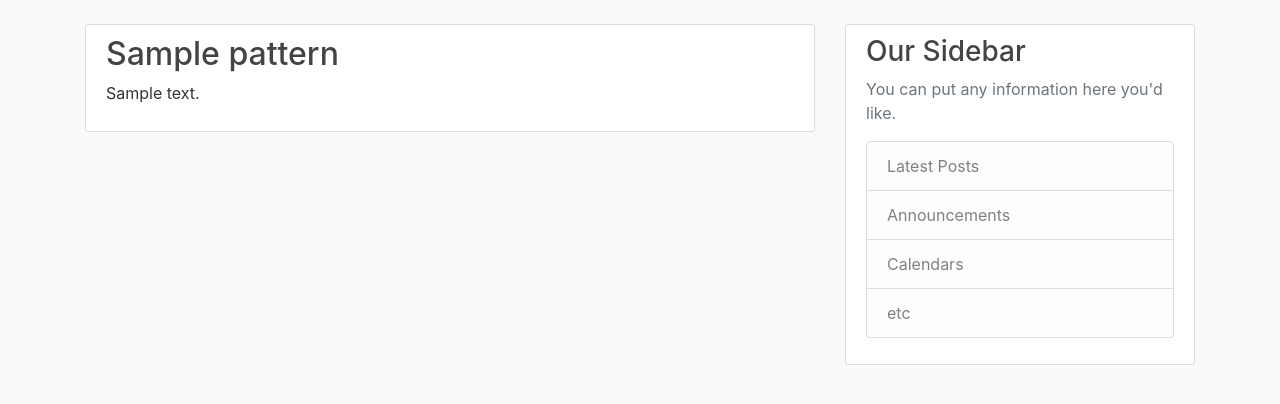
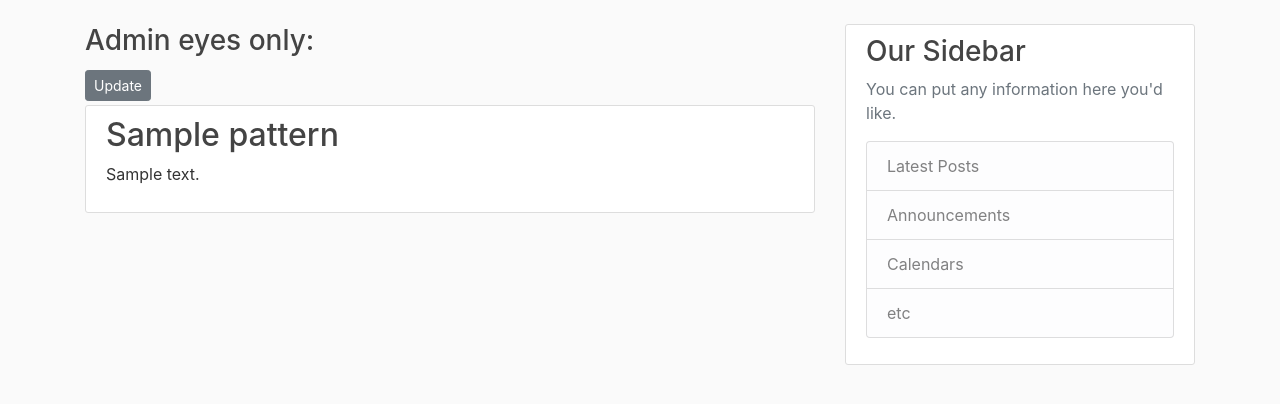
Before and after one commit to KartBlanche/UpliftYourself, a Flask app: page /patterns/1 in a window 1280 px wide. Shown: the part 56-460 px from the top of the page. Run offline with Flask 2, Linux system fonts and the light colour scheme; tables that the repository leaves empty hold one stand-in row (values such as "Sample post"); some libraries are stand-ins or nearby versions.

Commit message:
Adding Admin page

```diff
--- a/flaskblog/__init__.py
+++ b/flaskblog/__init__.py
@@ -2,6 +2,7 @@ from flask import Flask
 from flask_sqlalchemy import SQLAlchemy
 from flask_bcrypt import Bcrypt
 from flask_login import LoginManager
+from flask_admin import Admin
 from flask_mail import Mail
 from flaskblog.config import Config
 
@@ -11,6 +12,7 @@ login_manager = LoginManager()
 login_manager.login_view = 'users.login'  # additional things the user can see when logged in
 login_manager.login_message_category = 'info'
 mail = Mail()
+admin = Admin()
 
 
 def create_app(config_class=Config):
@@ -21,6 +23,7 @@ def create_app(config_class=Config):
     bcrypt.init_app(app)
     login_manager.init_app(app)
     mail.init_app(app)
+    admin.init_app(app)
 
     from flaskblog.users.routes import users
     from flaskblog.posts.routes import posts
--- a/flaskblog/patterns/routes.py
+++ b/flaskblog/patterns/routes.py
@@ -37,7 +37,7 @@ def pattern(pattern_id):  # make an individual page for each pattern, distinguis
 @login_required
 def update_pattern(pattern_id):  # let admins update patterns
     pattern = Pattern.query.get_or_404(pattern_id)
-    if current_user != 4:  # only the pattern owner can update it
+    if current_user.admin != 2:  # only admins can update
         abort(403)
     form = PatternForm()
     if form.validate_on_submit():  # update the pattern in the database
--- a/flaskblog/templates/pattern.html
+++ b/flaskblog/templates/pattern.html
@@ -1,9 +1,13 @@
 {% extends "layout.html" %}
 {% block content %}
-        <article class="media content-section">
-          <div class="media-body">
+    <div>
+        <h3>Admin eyes only:</h3>
+        <a class="btn btn-secondary btn-sm mt-1 mb-1" href="{{ url_for('patterns.update_pattern', pattern_id=pattern.id) }}">Update</a>
+    </div>
+    <article class="media content-section">
+        <div class="media-body">
             <h2><a class="article-title" href="{{ url_for('patterns.pattern', pattern_id=pattern.id) }}">{{ pattern.title }}</a></h2>
             <p class="article-content">{{ pattern.content }}</p>
-          </div>
-        </article>
+        </div>
+    </article>
 {% endblock content %}
--- a/flaskblog/users/routes.py
+++ b/flaskblog/users/routes.py
@@ -1,10 +1,11 @@
-from flask import render_template, url_for, flash, redirect, request, Blueprint
+from flask import render_template, url_for, flash, redirect, request, Blueprint, abort
 from flask_login import login_user, current_user, logout_user, login_required
 from flaskblog import db, bcrypt
 from flaskblog.models import User, Post
 from flaskblog.users.forms import (RegistrationForm, LoginForm, UpdateAccountForm,
                                    RequestResetForm, ResetPasswordForm)
 from flaskblog.users.utils import save_picture, send_reset_email
+
 
 users = Blueprint('users', __name__)
 
```
Also changed, not shown: flaskblog/models.py (+10 -3 lines), flaskblog/templates/patterns_index.html (+14 -2 lines), flaskblog/site.db.
